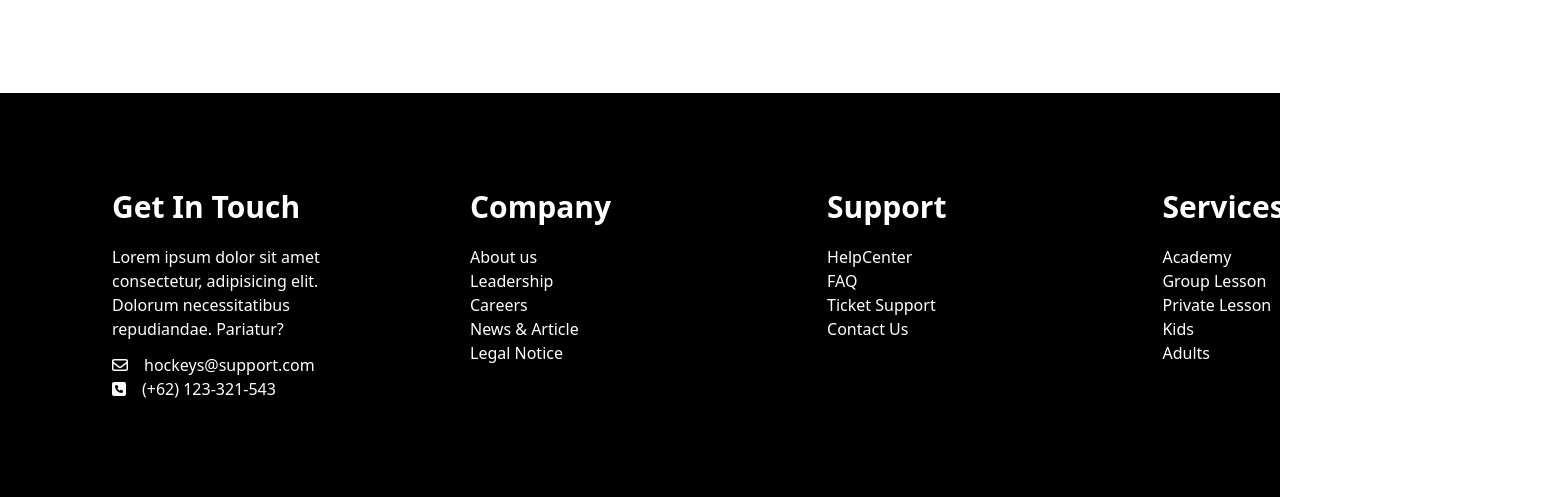
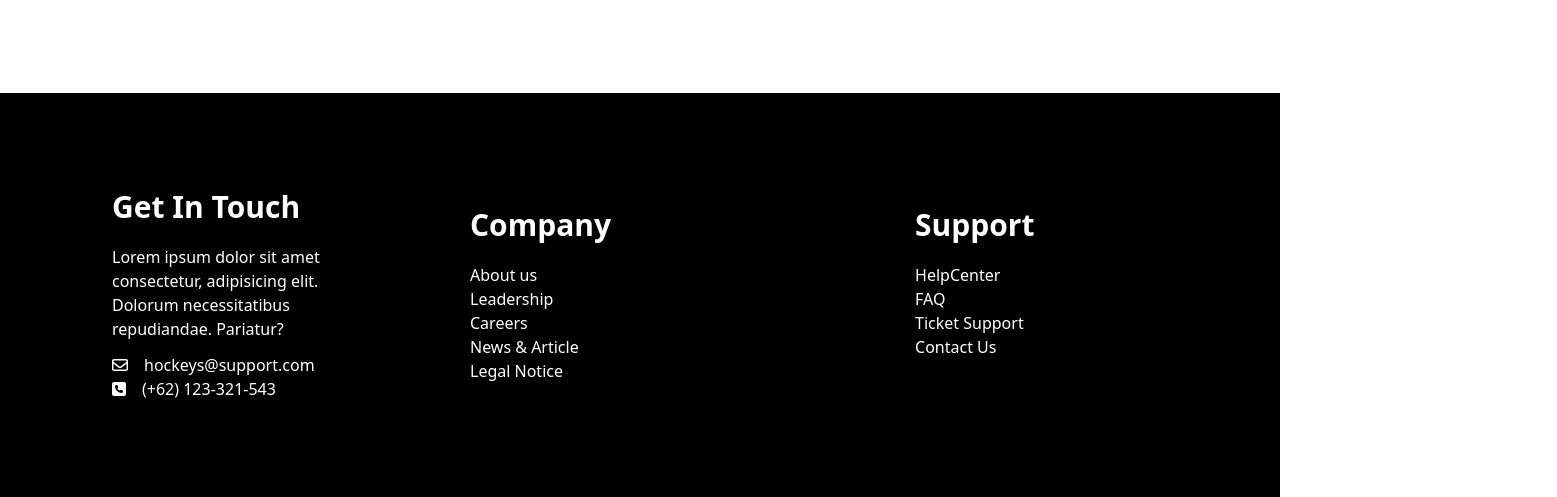
Before and after one commit to dvlprtanvir/Hockeys-R8-A3, a plain HTML site: page index.html in a window 1280 px wide. Shown: the part 4011-4508 px from the top of the page, 1557 px wide, since content can reach past the window. Drawn offline with nearby package versions, Linux system fonts and the light colour scheme.

Commit message:
cashed clear

```diff
--- a/index.html
+++ b/index.html
@@ -22,7 +22,7 @@
         <div class="container mx-auto lg:px-24 px-8 my-8">
             <div class="carousel w-full">
                 <div id="slide1"
-                    class="carousel-item relative w-full bg-[url(/images/1.png)] bg-center bg-cover rounded-xl h-[60vh] flex items-center justify-center">
+                    class="carousel-item relative w-full bg-[url('./images/1.png')] bg-center bg-cover rounded-xl h-[60vh] flex items-center justify-center">
                     <div class="flex flex-col justify-center">
                         <div class="absolute w-2/4   lg:bottom-10 lg:right-10 bg-black p-8 rounded-2xl text-white ">
                             <h3 class="text-3xl font-bold">Meet all the heroes from the field</h3>
@@ -510,7 +510,7 @@
 
     <footer>
         <div
-            class="bg-black text-white text-left   grid grid-cols-1 lg:grid-cols-4 gap-6 lg:px-24 px-8 mx-auto mt-24  ">
+            class="bg-black text-white text-left items-center   grid grid-cols-1 lg:grid-cols-4 gap-6 lg:px-24 px-8 mx-auto mt-24  ">
             <div class="  px-4 py-24  ">
 
                 <h3 class="text-3xl font-bold mb-5">Get In Touch</h3>
@@ -527,7 +527,7 @@
 
             </div>
 
-            <div class="grid grid-flow-row lg:grid-flow-col gap-6">
+            <div class="grid grid-flow-row lg:grid-flow-col gap-2 lg:gap-28">
                 <div class="     px-24 py-24  ">
                     <h3 class="text-3xl font-bold mb-5">Company</h3>
                     <p class="">About us <br> Leadership <br> Careers <br> News & Article <br>Legal Notice</p>
```
Also changed, not shown: images/1.png (renamed from Images/1.png), images/10.png (renamed from Images/10.png), images/11.png (renamed from Images/11.png), images/2.png (renamed from Images/2.png), images/3.png (renamed from Images/3.png), images/4.png (renamed from Images/4.png), images/5.png (renamed from Images/5.png), images/6.png (renamed from Images/6.png), images/7.png (renamed from Images/7.png), images/8.png (renamed from Images/8.png), images/9.png (renamed from Images/9.png), images/g1.png (renamed from Images/g1.png), images/g2.png (renamed from Images/g2.png), images/g3.png (renamed from Images/g3.png).
